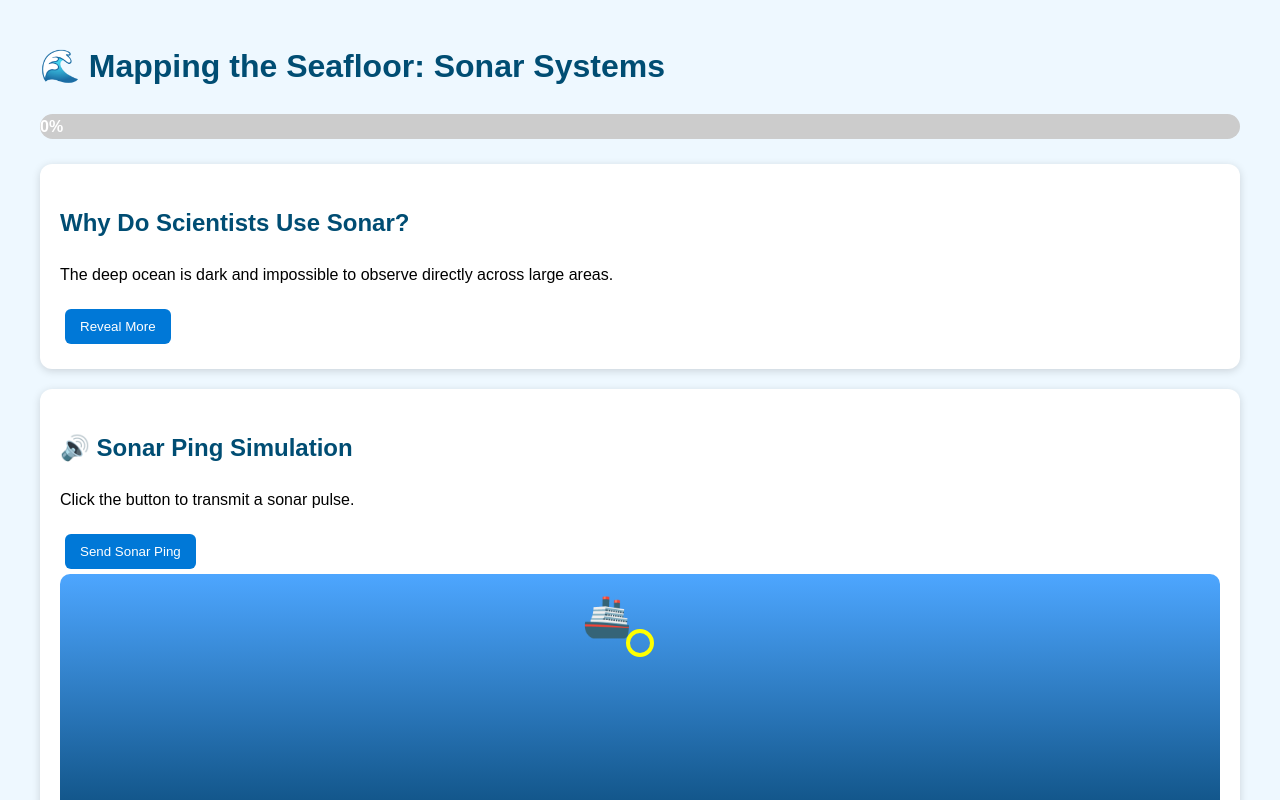
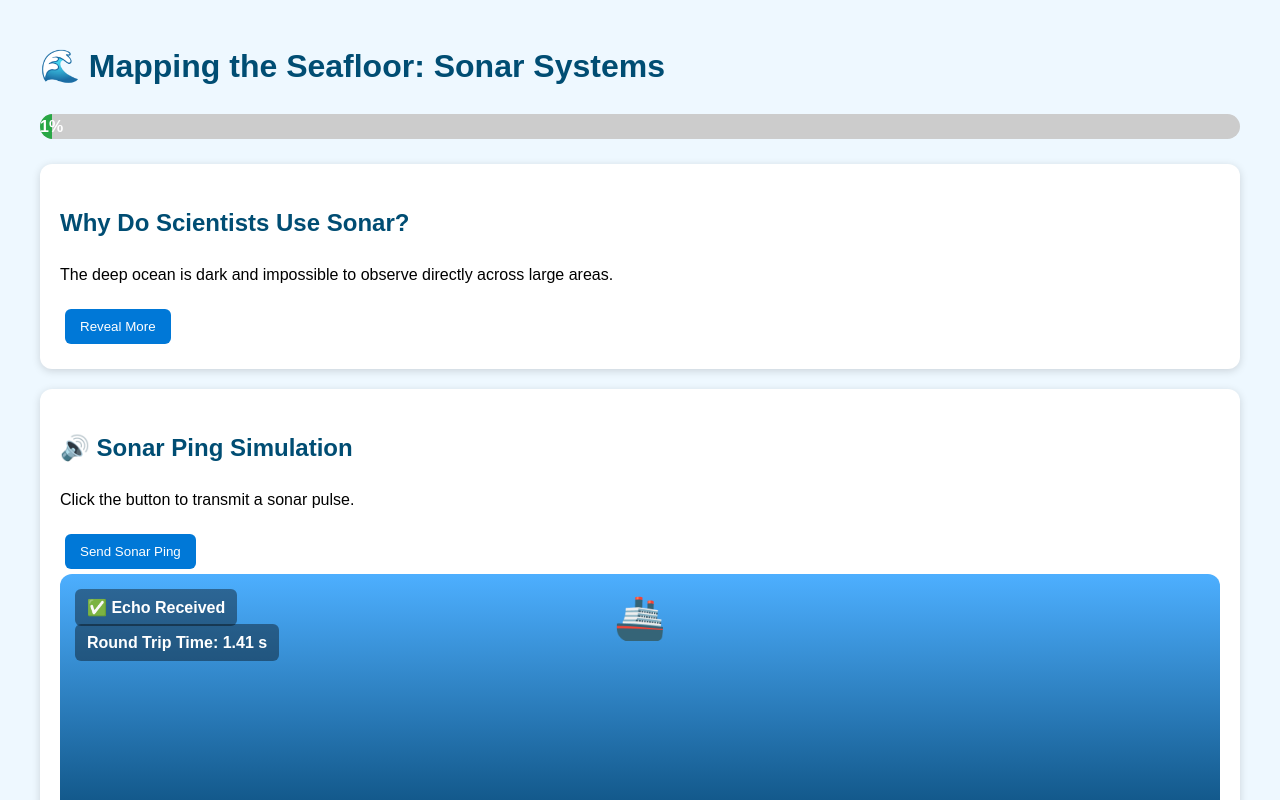
Before and after one commit to maxbowman14/sonar, a plain HTML site: page index.html in a window 1280 px wide. Both pictures are taken after typing "5" into the empty fields and a click on the button "Send Sonar Ping". Shown: the top 800 px of the page. Drawn offline with Linux system fonts and the light colour scheme.

Commit message:
Update index.html

```diff
--- a/index.html
+++ b/index.html
@@ -64,38 +64,80 @@ button:hover{
 }
 
 #ocean{
+    width:100%;
     height:300px;
-    background:linear-gradient(#4da6ff,#003d66);
+    background:linear-gradient(#4dafff,#003d66);
+    border-radius:12px;
     position:relative;
     overflow:hidden;
-    border-radius:10px;
 }
 
 #ship{
     position:absolute;
     top:10px;
-    left:45%;
-    font-size:40px;
+    left:50%;
+    transform:translateX(-50%);
+    font-size:42px;
 }
 
-#floor{
+#seafloor{
     position:absolute;
     bottom:0;
     width:100%;
-    height:60px;
-    background:#5a3e1b;
+    height:50px;
+    background:#654321;
 }
 
-#sonarRing{
-    width:20px;
-    height:20px;
-    border:4px solid yellow;
+#outgoingPulse,
+#returnPulse{
+    position:absolute;
+    width:16px;
+    height:16px;
+    left:50%;
+    transform:translateX(-50%);
     border-radius:50%;
+    opacity:0;
+}
+
+#outgoingPulse{
+    background:yellow;
+    box-shadow:0 0 15px yellow;
+}
+
+#returnPulse{
+    background:lime;
+    box-shadow:0 0 15px lime;
+}
+
+#flash{
     position:absolute;
-    left:50%;
-    top:55px;
-    transform:translateX(-50%);
+    width:100%;
+    height:50px;
+    bottom:0;
+    background:white;
     opacity:0;
+}
+
+#sonarStatus{
+    position:absolute;
+    top:15px;
+    left:15px;
+    color:white;
+    background:rgba(0,0,0,.4);
+    padding:6px 12px;
+    border-radius:6px;
+    font-weight:bold;
+}
+
+#timerDisplay{
+    position:absolute;
+    top:50px;
+    left:15px;
+    color:white;
+    background:rgba(0,0,0,.4);
+    padding:6px 12px;
+    border-radius:6px;
+    font-weight:bold;
 }
 
 .ping{
@@ -217,9 +259,19 @@ Send Sonar Ping
 </button>
 
 <div id="ocean">
-<div id="ship">🚢</div>
-<div id="floor"></div>
-<div id="sonarRing"></div>
+
+    <div id="ship">🚢</div>
+
+    <div id="outgoingPulse"></div>
+    <div id="returnPulse"></div>
+
+    <div id="flash"></div>
+
+    <div id="sonarStatus">Ready to Send Ping</div>
+    <div id="timerDisplay">Time: 0.0 s</div>
+
+    <div id="seafloor"></div>
+
 </div>
 
 <p id="pingText"></p>
@@ -429,49 +481,116 @@ function toggleSection(id){
 
 function sendPing(){
 
-    let down = document.getElementById("waveDown");
-    let up = document.getElementById("waveUp");
-    let status = document.getElementById("sonarStatus");
+    const outgoing =
+        document.getElementById("outgoingPulse");
 
+    const incoming =
+        document.getElementById("returnPulse");
 
-    const ring =
-    document.getElementById("sonarRing");
+    const flash =
+        document.getElementById("flash");
 
-    ring.style.animation = "none";
-    void ring.offsetWidth;
+    const status =
+        document.getElementById("sonarStatus");
 
-    ring.style.opacity = 1;
-    ring.style.animation =
-    "pingDown 2s linear";
+    const timer =
+        document.getElementById("timerDisplay");
 
-    down.style.animation = "none";
-    up.style.animation = "none";
-
-    down.style.opacity = 0;
-    up.style.opacity = 0;
-
-    void down.offsetWidth;
+    // reset
+    outgoing.style.opacity = 0;
+    incoming.style.opacity = 0;
+    flash.style.opacity = 0;
 
     status.innerHTML = "📡 Sending Ping...";
+    timer.innerHTML = "Time: 0.0 s";
 
-    down.style.opacity = 1;
-    down.style.animation = "travelDown 1.5s linear forwards";
+    let startTime = Date.now();
 
-    setTimeout(() => {
+    let timerInterval = setInterval(() => {
 
-        status.innerHTML = "🔊 Echo Detected!";
+        let elapsed =
+            (Date.now() - startTime)/1000;
 
-        up.style.opacity = 1;
-        up.style.animation = "travelUp 1.5s linear forwards";
+        timer.innerHTML =
+            "Time: " + elapsed.toFixed(1) + " s";
 
-    }, 1500);
+    },100);
 
-    setTimeout(() => {
+    //---------------------------------
+    // OUTGOING PULSE
+    //---------------------------------
 
-        status.innerHTML =
-        "✅ Return Signal Received";
+    outgoing.style.opacity = 1;
 
-    }, 3000);
+    let y = 50;
+
+    const downTrip = setInterval(() => {
+
+        y += 4;
+
+        outgoing.style.top = y + "px";
+
+        if(y >= 235){
+
+            clearInterval(downTrip);
+
+            outgoing.style.opacity = 0;
+
+            //---------------------------------
+            // SEAFLOOR HIT
+            //---------------------------------
+
+            flash.style.opacity = 0.7;
+
+            setTimeout(() => {
+
+                flash.style.opacity = 0;
+
+            },150);
+
+            status.innerHTML =
+                "🔊 Echo Reflected";
+
+            //---------------------------------
+            // RETURN PULSE
+            //---------------------------------
+
+            incoming.style.opacity = 1;
+
+            let returnY = 235;
+
+            const upTrip =
+                setInterval(() => {
+
+                returnY -= 4;
+
+                incoming.style.top =
+                    returnY + "px";
+
+                if(returnY <= 50){
+
+                    clearInterval(upTrip);
+
+                    incoming.style.opacity = 0;
+
+                    clearInterval(timerInterval);
+
+                    let totalTime =
+                        (Date.now()-startTime)/1000;
+
+                    status.innerHTML =
+                        "✅ Echo Received";
+
+                    timer.innerHTML =
+                        "Round Trip Time: "
+                        + totalTime.toFixed(2)
+                        + " s";
+                }
+
+            },15);
+        }
+
+    },15);
 }
 
 function calculateDepth(){
```
